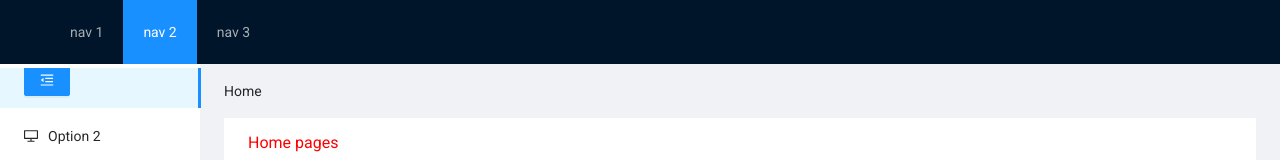
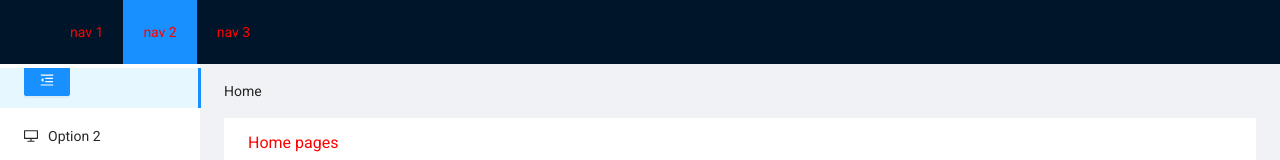
Before and after one commit to nhutduy1233231/demoApp, a React (Create React App) app: page / in a window 1280 px wide. Shown: the top 160 px of the page. Built offline with nearby package versions, Linux system fonts and the light colour scheme.

Commit message:
add react-jss, clsx

```diff
--- a/package.json
+++ b/package.json
@@ -11,9 +11,11 @@
     "@types/react": "^18.0.0",
     "@types/react-dom": "^18.0.0",
     "antd": "^4.24.1",
+    "clsx": "^1.2.1",
     "normalize.css": "^8.0.1",
     "react": "^18.2.0",
     "react-dom": "^18.2.0",
+    "react-jss": "^10.9.2",
     "react-router-dom": "^6.4.3",
     "react-scripts": "5.0.1",
     "sass": "^1.56.0",
--- a/src/Layouts/HeaderFC/index.tsx
+++ b/src/Layouts/HeaderFC/index.tsx
@@ -1,9 +1,11 @@
 import type { MenuProps } from 'antd';
 import { Menu, Layout } from 'antd';
+import useStyles from './style';
 
 const { Header } = Layout;
 
 const HeaderFC: React.FC<any> = () => {
+    const classes = useStyles();
     const items1: MenuProps['items'] = ['1', '2', '3'].map((key) => ({
         key,
         label: `nav ${key}`,
@@ -12,7 +14,13 @@ const HeaderFC: React.FC<any> = () => {
     return (
         <Header className="header">
             <div className="logo" />
-            <Menu theme="dark" mode="horizontal" defaultSelectedKeys={['2']} items={items1} />
+            <Menu
+                className={classes.myColorxxx}
+                theme="dark"
+                mode="horizontal"
+                defaultSelectedKeys={['2']}
+                items={items1}
+            />
         </Header>
     );
 };
--- /dev/null
+++ b/src/Layouts/HeaderFC/style.ts
@@ -0,0 +1,10 @@
+import { createUseStyles } from 'react-jss';
+
+const useStyles = createUseStyles({
+    myColorxxx: {
+        '& .ant-menu-overflow-item': {
+            color: 'red',
+        },
+    },
+});
+export default useStyles;
```
Also changed, not shown: 1 other file (tests, documents, lock files or other folders).
